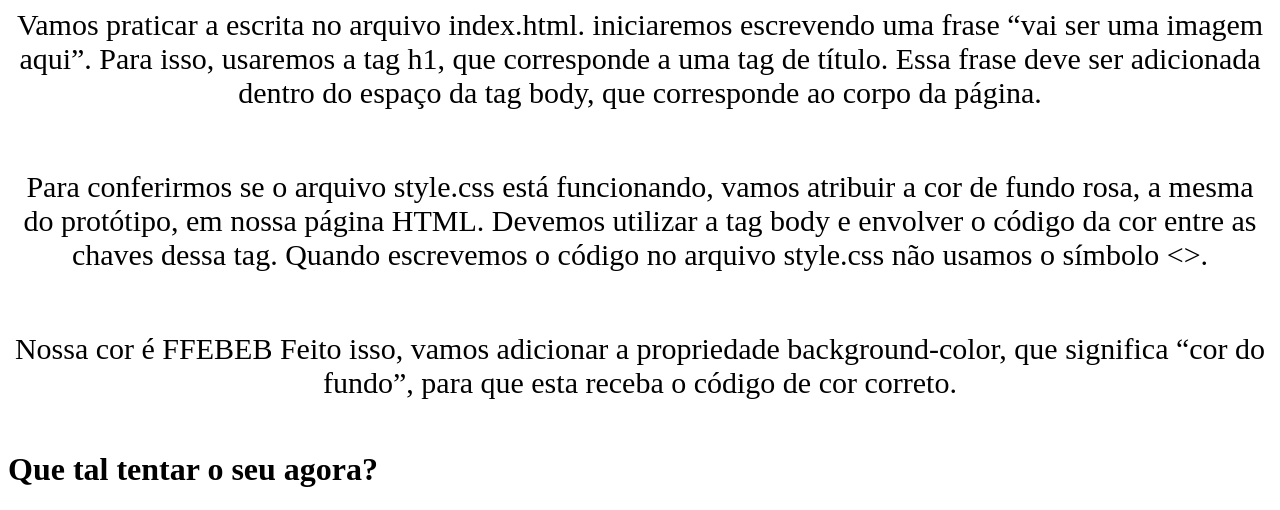
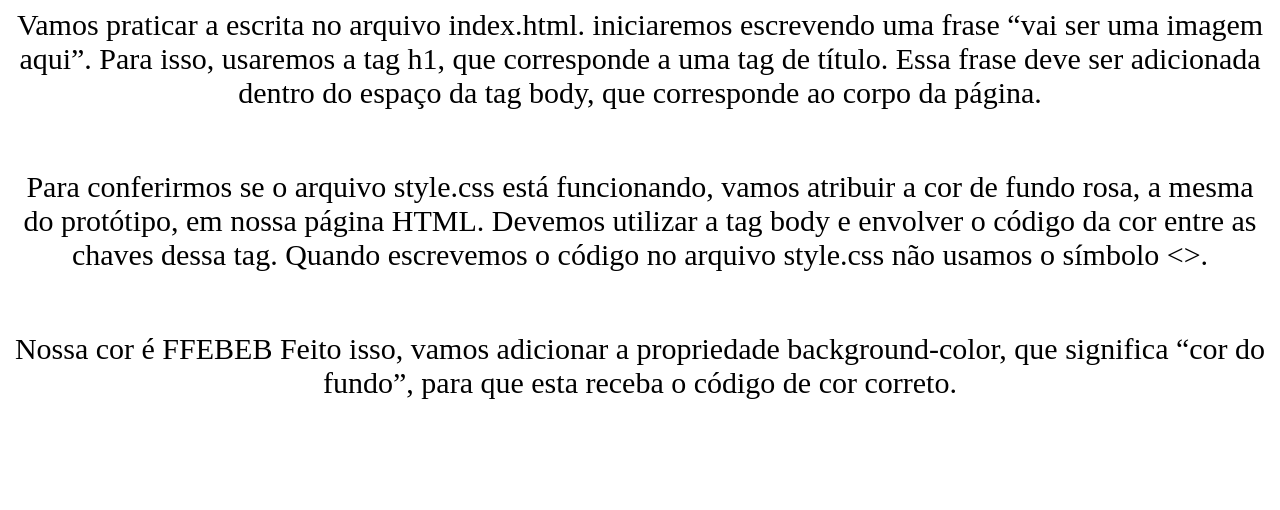
Before and after one commit to xaolim/como-criar-um-site, a plain HTML site: page index.html in a window 1280 px wide. Shown: the part 1136-1646 px from the top of the page. Drawn offline with Linux system fonts and the light colour scheme.

Commit message:
ythhytht

```diff
--- a/index.html
+++ b/index.html
@@ -51,7 +51,7 @@ protótipo, em nossa página HTML. Devemos utilizar a tag body
         receba o código de cor correto. </p>
   </div>
   <footer>
-    <h1>Que tal tentar o seu agora?</h1>
+    <h1 style="color: #ffffff;">Que tal tentar o seu agora?</h1>
   </footer>
 </body>
 </html>
```
